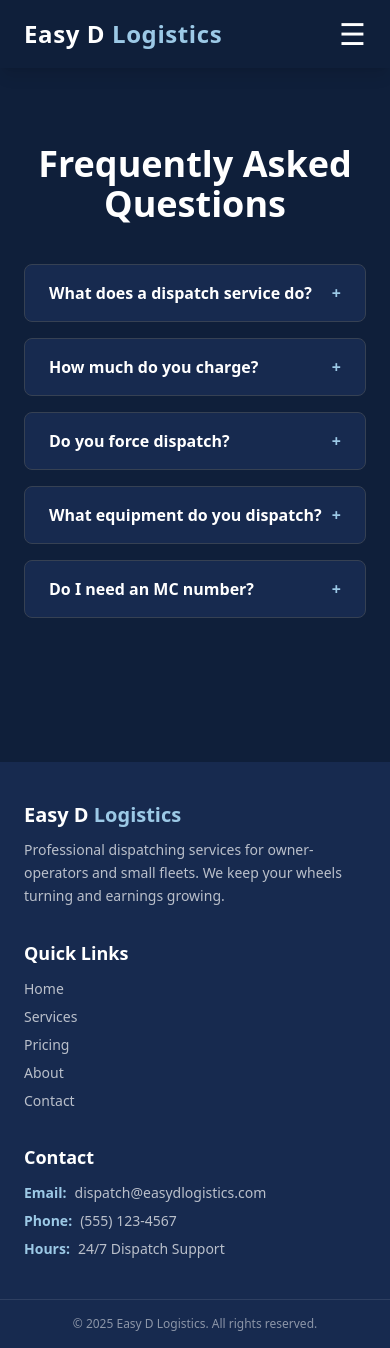
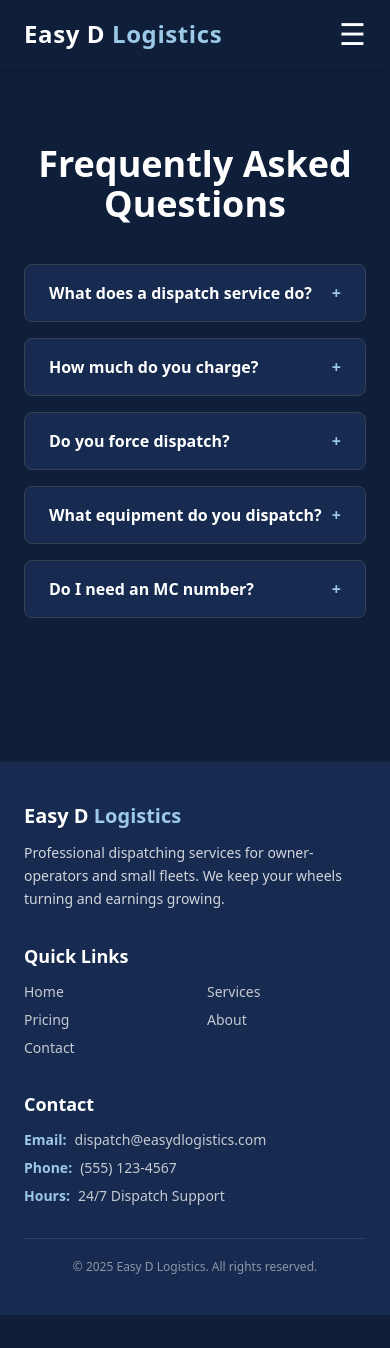
Before and after one commit to alexbritop24/easy-d-logistics, a React (Vite) app: page /faq in a window 390 px wide. After the commit the page ends 1315 px from the top, so only its background shows below. Built offline with nearby package versions, Linux system fonts and the light colour scheme.

Commit message:
Tighten footer spacing and layout on mobile

```diff
--- a/src/components/Footer.jsx
+++ b/src/components/Footer.jsx
@@ -1,14 +1,15 @@
 export default function Footer() {
   return (
     <footer className="bg-[var(--color-primary-softer)] text-white mt-16">
-      <div className="max-w-7xl mx-auto px-6 py-10 md:py-12 grid grid-cols-1 md:grid-cols-3 gap-8 md:gap-10">
+      <div className="max-w-7xl mx-auto px-6 py-10 md:py-12">
+        <div className="grid grid-cols-1 md:grid-cols-3 gap-8 md:gap-10">
           {/* Branding */}
           <div>
-          <h2 className="text-xl md:text-2xl font-bold leading-tight">
+            <h2 className="text-xl md:text-2xl font-bold">
               Easy D <span className="text-[var(--color-accent)]">Logistics</span>
             </h2>
 
-          <p className="mt-3 text-white/70 text-sm md:text-base leading-relaxed">
+            <p className="mt-3 text-sm md:text-base text-white/80 leading-relaxed">
               Professional dispatching services for owner-operators and small fleets.
               We keep your wheels turning and earnings growing.
             </p>
@@ -16,45 +17,31 @@ export default function Footer() {
 
           {/* Quick Links */}
           <div>
-          <h3 className="text-lg md:text-xl font-bold mb-3 md:mb-4">
-            Quick Links
-          </h3>
+            <h3 className="text-lg md:text-xl font-bold mb-3 md:mb-4">Quick Links</h3>
 
-          <ul className="space-y-2 text-white/70 text-sm md:text-base">
+            <ul className="grid grid-cols-2 gap-y-2 gap-x-6 text-sm md:text-base text-white/75">
               <li>
                 <a href="/" className="hover:text-[var(--color-accent)] transition">
                   Home
                 </a>
               </li>
               <li>
-              <a
-                href="/services"
-                className="hover:text-[var(--color-accent)] transition"
-              >
+                <a href="/services" className="hover:text-[var(--color-accent)] transition">
                   Services
                 </a>
               </li>
               <li>
-              <a
-                href="/pricing"
-                className="hover:text-[var(--color-accent)] transition"
-              >
+                <a href="/pricing" className="hover:text-[var(--color-accent)] transition">
                   Pricing
                 </a>
               </li>
               <li>
-              <a
-                href="/about"
-                className="hover:text-[var(--color-accent)] transition"
-              >
+                <a href="/about" className="hover:text-[var(--color-accent)] transition">
                   About
                 </a>
               </li>
-            <li>
-              <a
-                href="/contact"
-                className="hover:text-[var(--color-accent)] transition"
-              >
+              <li className="col-span-2">
+                <a href="/contact" className="hover:text-[var(--color-accent)] transition">
                   Contact
                 </a>
               </li>
@@ -63,41 +50,30 @@ export default function Footer() {
 
           {/* Contact */}
           <div>
-          <h3 className="text-lg md:text-xl font-bold mb-3 md:mb-4">
-            Contact
-          </h3>
+            <h3 className="text-lg md:text-xl font-bold mb-3 md:mb-4">Contact</h3>
 
-          {/* Mobile: compact single-line rows. Desktop: same, just larger text */}
-          <ul className="space-y-2 text-white/70 text-sm md:text-base">
+            <ul className="space-y-2 text-sm md:text-base text-white/75">
               <li className="flex gap-2">
-              <span className="font-semibold text-[var(--color-accent)]">
-                Email:
-              </span>
-              <span>dispatch@easydlogistics.com</span>
+                <span className="font-semibold text-[var(--color-accent)]">Email:</span>
+                <span className="break-all">dispatch@easydlogistics.com</span>
               </li>
 
               <li className="flex gap-2">
-              <span className="font-semibold text-[var(--color-accent)]">
-                Phone:
-              </span>
+                <span className="font-semibold text-[var(--color-accent)]">Phone:</span>
                 <span>(555) 123-4567</span>
               </li>
 
               <li className="flex gap-2">
-              <span className="font-semibold text-[var(--color-accent)]">
-                Hours:
-              </span>
+                <span className="font-semibold text-[var(--color-accent)]">Hours:</span>
                 <span>24/7 Dispatch Support</span>
               </li>
             </ul>
           </div>
         </div>
 
-      {/* Bottom */}
-      <div className="border-t border-white/10">
-        <div className="max-w-7xl mx-auto px-6 py-4 text-center text-white/50 text-xs md:text-sm">
+        {/* Bottom bar */}
+        <div className="mt-8 md:mt-10 border-t border-white/10 pt-5 text-center text-xs md:text-sm text-white/50">
           © {new Date().getFullYear()} Easy D Logistics. All rights reserved.
-          <span className="sr-only">build-footer-v2</span>
         </div>
       </div>
     </footer>
```
Lines whose indentation alone changed are shown as unchanged.
